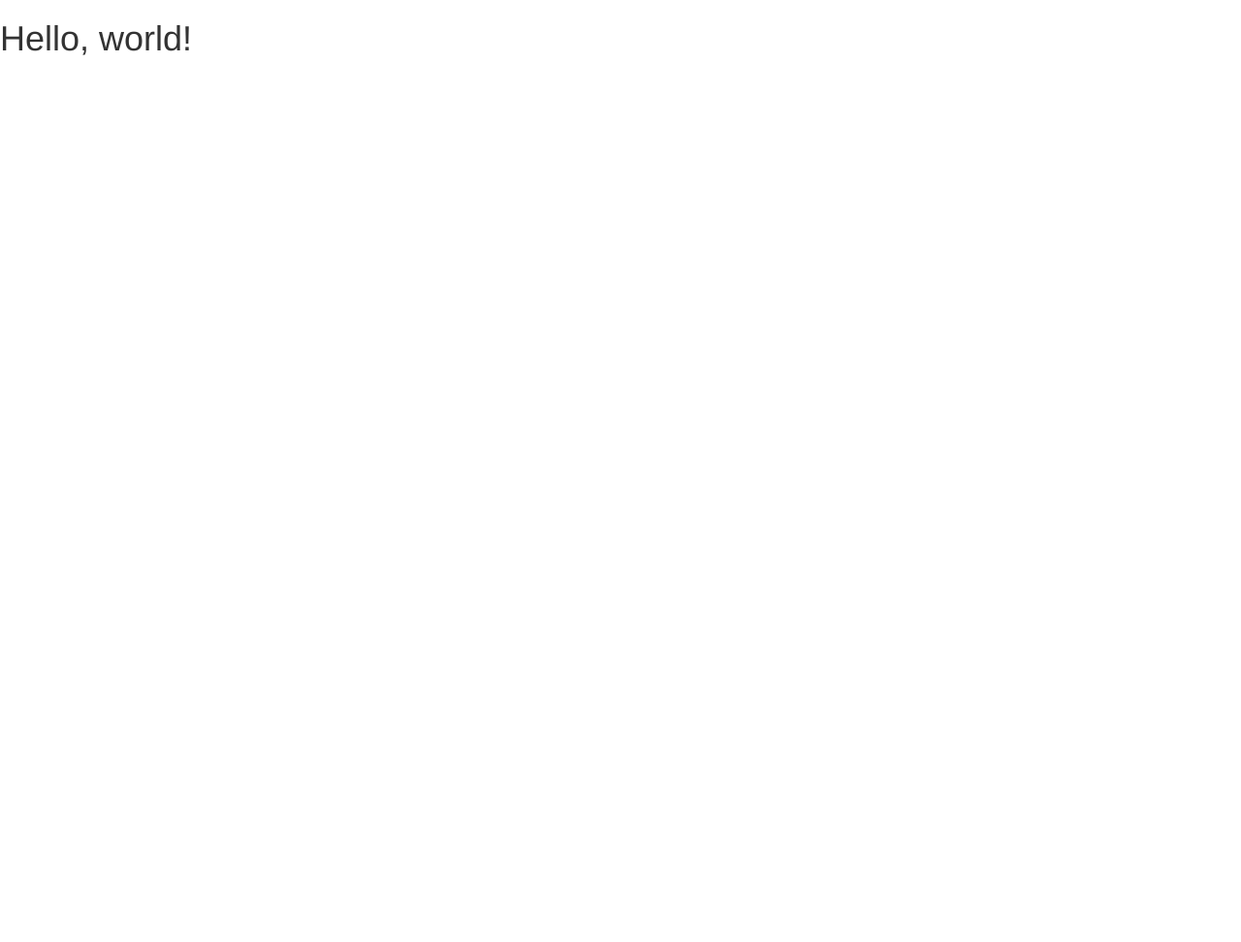
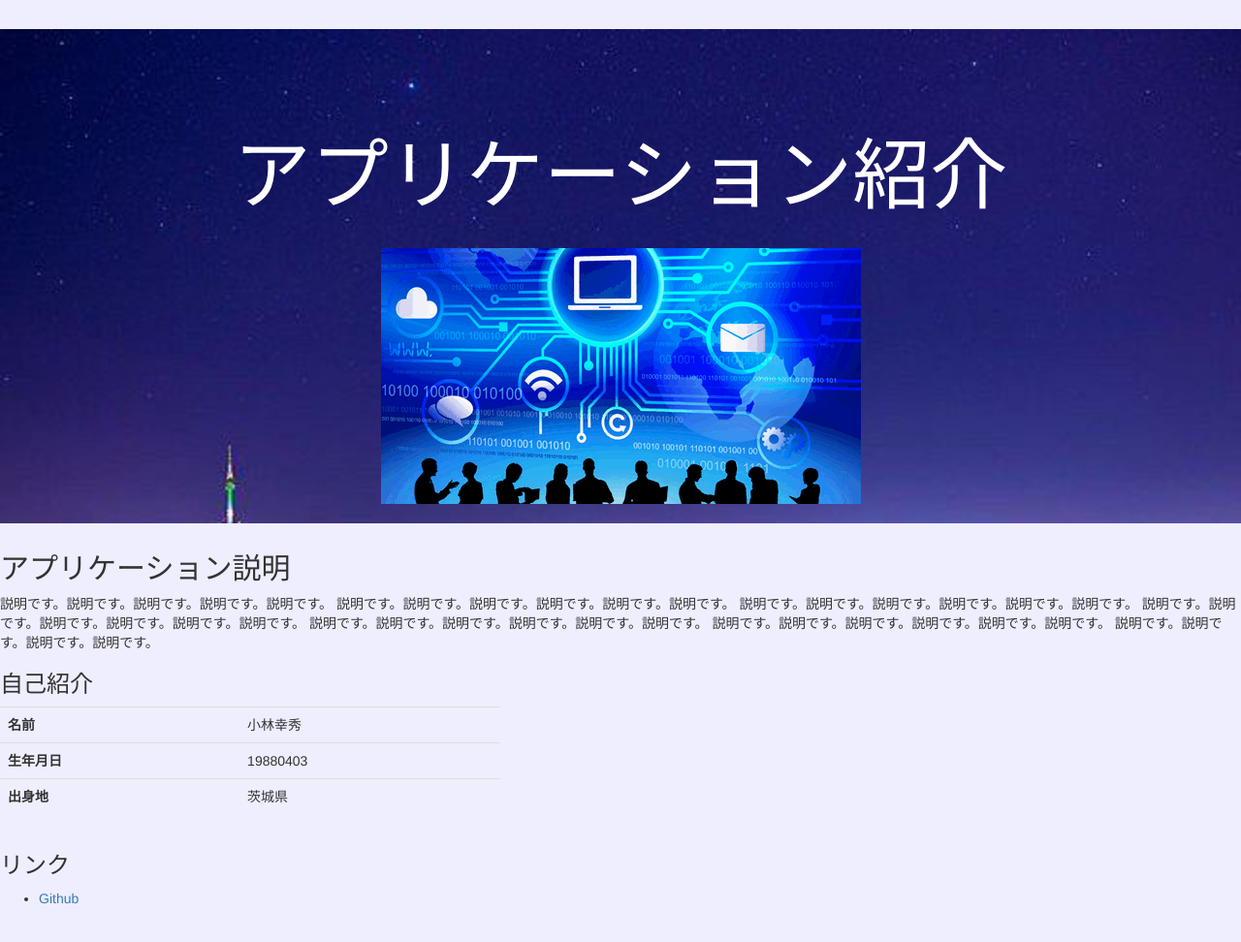
Before and after one commit to yukihide-kobayashi/yukihide-kobayashi.github.io, a plain HTML site: page index.html in a window 1280 px wide. Shown: the top 972 px of the page at 97% size. Before the commit the page ends 800 px from the top, so only its background shows below. Drawn offline with nearby package versions, Linux system fonts and the light colour scheme.

Commit message:
first commit

```diff
--- /dev/null
+++ b/css/custom.css
@@ -0,0 +1,36 @@
+body {
+  min-height: 2000px;
+  padding-top: 30px;
+  background-color: #eef;
+}
+
+header.jumbotron {
+  height: 510px;
+  background: url("../img/yakei.jpeg") center 0 no-repeat;
+  background-size: cover;
+}
+
+h1.logo {
+  font-size: 80px;
+  color: #fff;
+  text-align: center;
+}
+
+p.photo {
+  padding: 0 0;
+  text-align: center;
+}
+
+h1.jumbotron-h1{
+  text-indent:100%;
+　white-space:nowrap;
+　overflow:hidden;
+}
+
+@media (max-width: 767px){
+  header.jumbotron {
+    height: 410px;
+    background: url("../img/it.png") center no-repeat;
+    background-size: cover;
+  }
+}
--- a/index.html
+++ b/index.html
@@ -4,15 +4,58 @@
     <meta charset="utf-8">
     <meta http-equiv="X-UA-Compatible" content="IE=edge">
     <meta name="viewport" content="width=device-width, initial-scale=1">
-    <title>Bootstrap Sample</title>
+    <title>アプリケーション紹介</title>
+    <meta name="description" content="アプリケーションの紹介ページです。">
     <!-- BootstrapのCSS読み込み -->
     <link rel="stylesheet" href="//maxcdn.bootstrapcdn.com/bootstrap/3.3.5/css/bootstrap.min.css">
     <!-- jQuery読み込み -->
     <script src="//ajax.googleapis.com/ajax/libs/jquery/1.11.3/jquery.min.js"></script>
     <!-- BootstrapのJS読み込み -->
     <script src="//maxcdn.bootstrapcdn.com/bootstrap/3.3.5/js/bootstrap.min.js"></script>
+    <link rel="stylesheet" href="./css/custom.css">
   </head>
   <body>
-    <h1>Hello, world!</h1>
+    <header class="jumbotron">
+    　<div class="container">
+        　 <h1 class="logo">アプリケーション紹介</h1>
+        　 <p class="photo"><img src="./img/it.png" alt="アプリケーション画像"></p>
+    　</div> <!-- /container -->
+    </header>
+     <div class="container2">
+         <section>
+            <h2>アプリケーション説明</h2>
+                <p>説明です。説明です。説明です。説明です。説明です。
+                説明です。説明です。説明です。説明です。説明です。説明です。
+                説明です。説明です。説明です。説明です。説明です。説明です。
+                説明です。説明です。説明です。説明です。説明です。説明です。
+                説明です。説明です。説明です。説明です。説明です。説明です。
+                説明です。説明です。説明です。説明です。説明です。説明です。
+                説明です。説明です。説明です。説明です。</p>
+            <h3>自己紹介</h3>
+                <div class="row">
+                    <div class="col-md-5 col-sm-8">
+                        <table class="table table-responsive">
+                            <tr>
+                                <th>名前</th>
+                                <td>小林幸秀</td>
+                            </tr>
+                            <tr>
+                                <th>生年月日</th>
+                                <td>19880403</td>
+                            </tr>
+                            <tr>
+                                <th>出身地</th>
+                                <td>茨城県</td>
+                            </tr>
+                        </table>
+                    </div>
+                </div>
+            <h3>リンク</h3>
+            <ul>
+                <li><a href="https://github.com/yukihide-kobayashi">Github</a></li>
+            </ul>
+         </section>
+
+     </div>
   </body>
 </html>
```
Also changed, not shown: img/it.png (added), img/yakei.jpeg (added).
